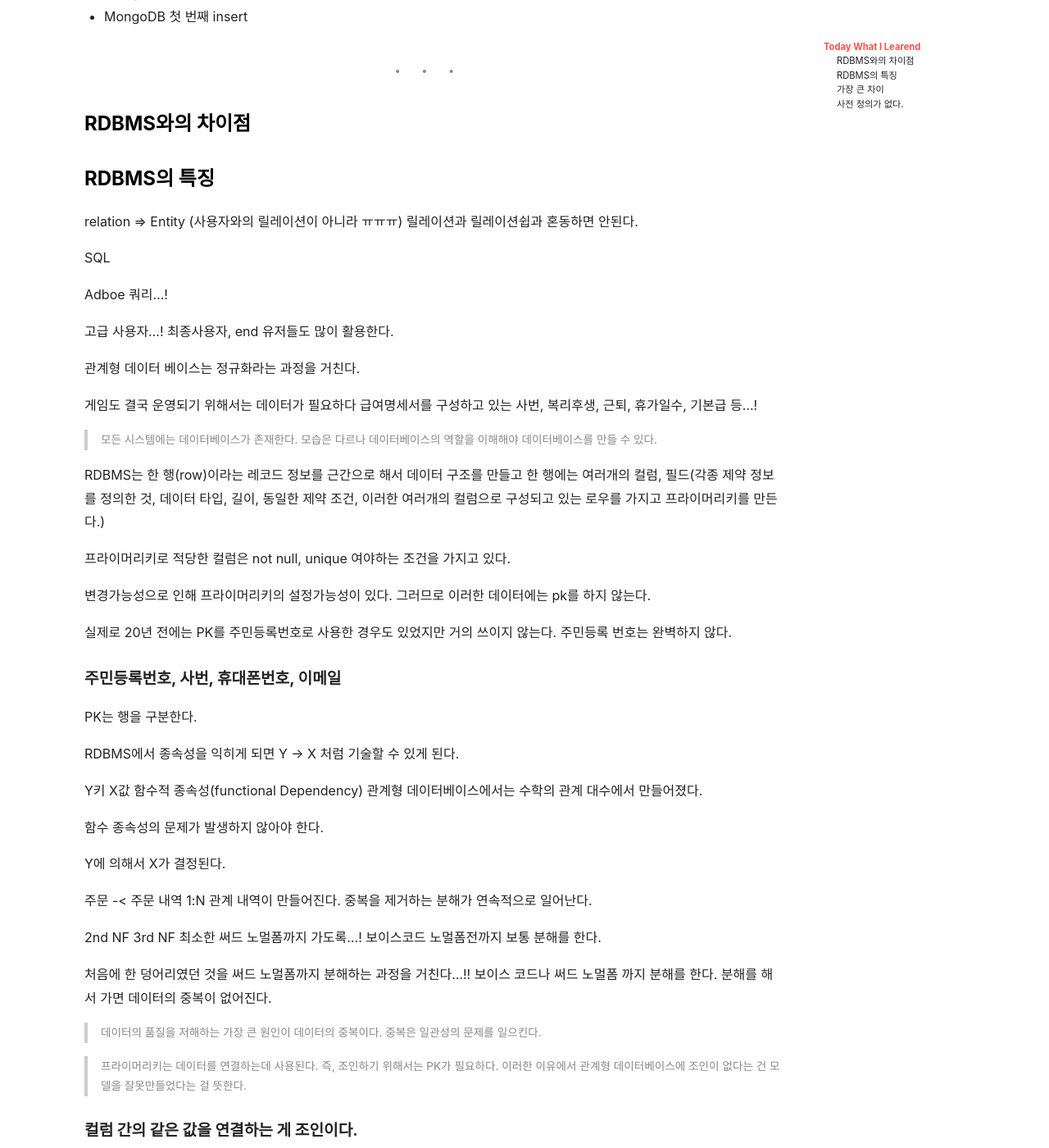
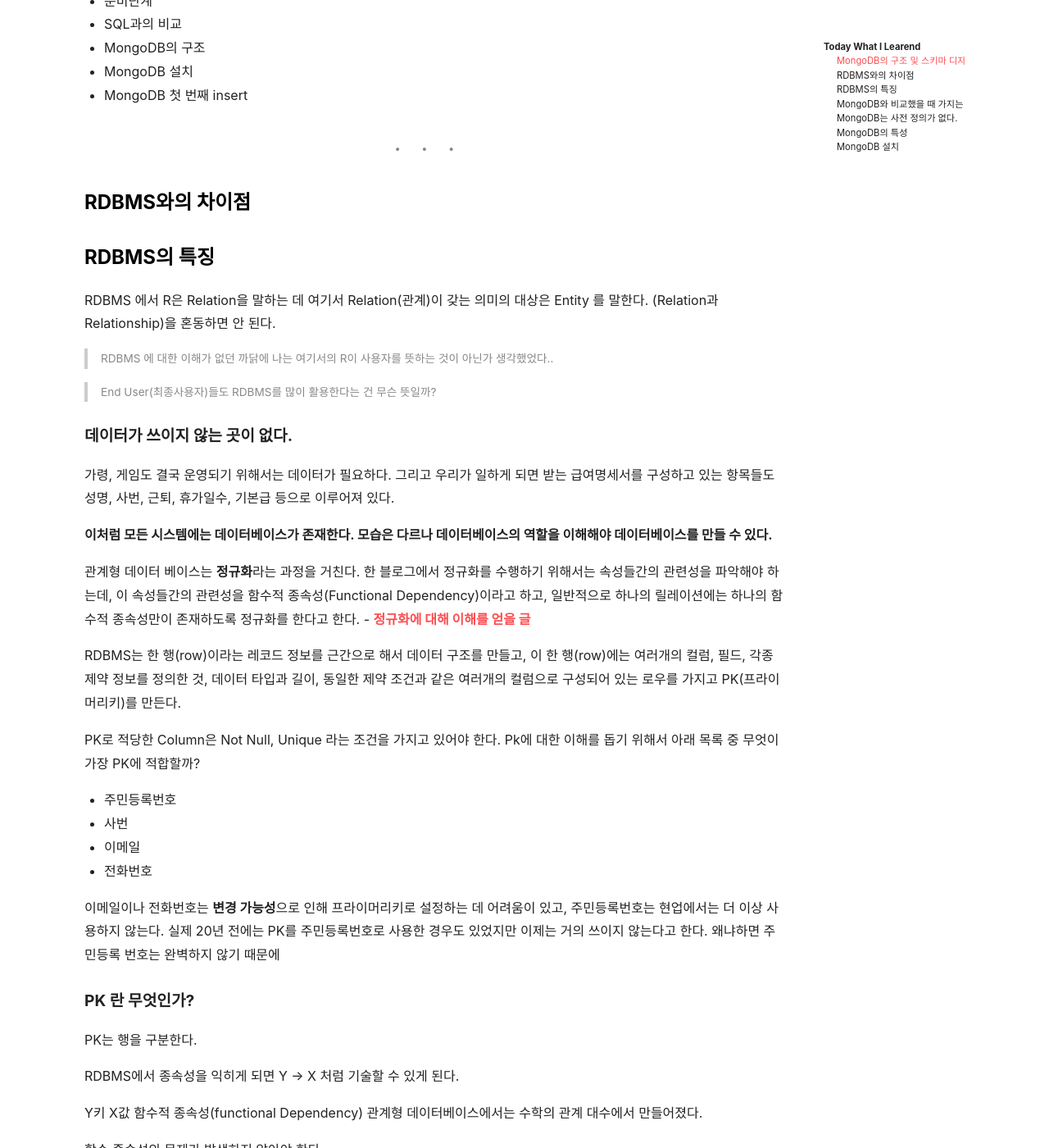
Before and after one commit to mchaemil/mchaemil.github.io, a Jekyll site: the page built from _posts/2019-12-24-DB-nosql-what-is-the-nosql-and-mongodb.md, in a window 1280 px wide and 1400 px high, scrolled down 1166 px. Shown: the whole window at 82% size. Built offline with Jekyll 4.4.1, drawn with Linux system fonts in a browser that asks for light colours; nearby versions of some CDN libraries; comment, search, counter and statistics services are not loaded; some of the changed text lies outside the part shown.

Commit message:
update post

````diff
--- a/_posts/2019-12-24-DB-nosql-what-is-the-nosql-and-mongodb.md
+++ b/_posts/2019-12-24-DB-nosql-what-is-the-nosql-and-mongodb.md
@@ -19,7 +19,11 @@ MongoDB
 
 도큐먼트(document)의 데이터 구조는 한 개 이상의 key-value 쌍으로 되어 있다.
 
-MongoDB의 구조
+### MongoDB의 구조 및 스키마 디자인
+
+MongoDB는 하나의 서버에 Database를 여러개 가지고 있을 수 있고, 각 Database 는 여러개의 collection이 있으며, collection 내부에는 document들이 있다.
+
+
 
 ```
 <SERVER>
@@ -43,8 +47,8 @@ MongoDB의 구조
 
 - 준비단계
 - SQL과의 비교
--
-- MongoDB 환경설정
+- MongoDB의 구조
+- MongoDB 설치
 - MongoDB 첫 번째 insert
 
 ---
@@ -55,44 +59,41 @@ MongoDB의 구조
 
 ### RDBMS의 특징
 
+RDBMS 에서 R은 Relation을 말하는 데 여기서 Relation(관계)이 갖는 의미의 대상은 Entity 를 말한다. (Relation과 Relationship)을 혼동하면 안 된다.
+> RDBMS 에 대한 이해가 없던 까닭에 나는 여기서의 R이 사용자를 뜻하는 것이 아닌가 생각했었다..
 
-relation => Entity (사용자와의 릴레이션이 아니라 ㅠㅠㅠ)
-릴레이션과 릴레이션쉽과 혼동하면 안된다.
-
-SQL
-
-Adboe 쿼리...!
-
-고급 사용자...!
-최종사용자, end 유저들도 많이 활용한다.
-
-관계형 데이터 베이스는 정규화라는 과정을 거친다.
+> End User(최종사용자)들도 RDBMS를 많이 활용한다는 건 무슨 뜻일까?
 
 
 
-게임도 결국 운영되기 위해서는 데이터가 필요하다
-급여명세서를 구성하고 있는
-사번, 복리후생, 근퇴, 휴가일수, 기본급 등...!
 
-> 모든 시스템에는 데이터베이스가 존재한다. 모습은 다르나 데이터베이스의 역할을 이해해야 데이터베이스를 만들 수 있다.
+#### 데이터가 쓰이지 않는 곳이 없다.
 
-RDBMS는 한 행(row)이라는 레코드 정보를 근간으로 해서
-데이터 구조를 만들고
-한 행에는 여러개의 컬럼, 필드(각종 제약 정보를 정의한 것, 데이터 타입, 길이, 동일한 제약 조건, 이러한 여러개의 컬럼으로 구성되고 있는 로우를 가지고 프라이머리키를 만든다.)
+가령, 게임도 결국 운영되기 위해서는 데이터가 필요하다.
+그리고 우리가 일하게 되면 받는 급여명세서를 구성하고 있는 항목들도 성명, 사번, 근퇴, 휴가일수, 기본급 등으로 이루어져 있다.
 
-프라이머리키로 적당한 컬럼은 not null, unique 여야하는 조건을 가지고 있다.
+**이처럼 모든 시스템에는 데이터베이스가 존재한다. 모습은 다르나 데이터베이스의 역할을 이해해야 데이터베이스를 만들 수 있다.**
 
 
 
-변경가능성으로 인해 프라이머리키의 설정가능성이 있다.
-그러므로 이러한 데이터에는 pk를 하지 않는다.
+관계형 데이터 베이스는 **정규화**라는 과정을 거친다. 한 블로그에서 정규화를 수행하기 위해서는 속성들간의 관련성을 파악해야 하는데, 이 속성들간의 관련성을 함수적 종속성(Functional Dependency)이라고 하고, 일반적으로 하나의 릴레이션에는 하나의 함수적 종속성만이 존재하도록 정규화를 한다고 한다. - [정규화에 대해 이해를 얻을 글](https://yaboong.github.io/database/2018/03/09/database-anomaly-and-functional-dependency/)
 
 
-실제로 20년 전에는 PK를 주민등록번호로 사용한 경우도 있었지만 거의 쓰이지 않는다. 주민등록 번호는 완벽하지 않다.
+RDBMS는 한 행(row)이라는 레코드 정보를 근간으로 해서 데이터 구조를 만들고, 이 한 행(row)에는 여러개의 컬럼, 필드, 각종 제약 정보를 정의한 것, 데이터 타입과 길이, 동일한 제약 조건과 같은 여러개의 컬럼으로 구성되어 있는 로우를 가지고 PK(프라이머리키)를 만든다.
+
+PK로 적당한 Column은 Not Null, Unique 라는 조건을 가지고 있어야 한다.
+Pk에 대한 이해를 돕기 위해서 아래 목록 중 무엇이 가장 PK에 적합할까?
+- 주민등록번호
+- 사번
+- 이메일
+- 전화번호
 
 
-#### 주민등록번호, 사번, 휴대폰번호, 이메일
+이메일이나 전화번호는 **변경 가능성**으로 인해 프라이머리키로 설정하는 데 어려움이 있고, 주민등록번호는 현업에서는 더 이상 사용하지 않는다.
+실제 20년 전에는 PK를 주민등록번호로 사용한 경우도 있었지만 이제는 거의 쓰이지 않는다고 한다. 왜냐하면 주민등록 번호는 완벽하지 않기 때문에
 
+
+#### PK 란 무엇인가?
 
 PK는 행을 구분한다.
 
@@ -157,91 +158,51 @@ PK와 FK를 활용해서 연결하는 게 조인이다.
 
 Foreign Key에 인덱스가 안 걸려 있다면
 
-> 관게형 데이터베이스는 조인을 안하는 경우가 없다
-데이터를 보기 위해서는 데이터를 다 보아야 한다.
+> 관게형 데이터베이스는 조인을 안하는 경우가 없다. 조인을 하지 않은 경우가 있다면 그것은 모델링을 잘못한 것이다. RDBMS에서 데이터를 보기 위해서는 테이블간의 연결을 다 보아야 한다.
 
 
 #### 주문서 데이터를 분리하는 게 노말라이제이션
 
+하나의 주문서가 주어질 경우, 여기서 발생할 수 있는 중복의 문제를 해결하는 게 노말라이제이션이다.
+하나의 주문서에 여러가지 상품이 담긴다면..! 데이터의 중복을 막기 위해서 테이블을 분리해서 중복을 제거해야 한다.
 
 
 
 #### 트랜잭션..
 
-쪼개지면... 탈이 난다.
-가령, 이체를 한 경우
-예금과 인출
+> 트랜잭션에 대한 이해를 적기
 
 
-#### 롤백이라는 용어를 알았다면 트랜잭션을 이해했다는 것
-ROllBACK은 트랜잭션을 뒤로 돌리는 것이다.
-DML을 사용하기 이전의 행위로 돌리는 것을 ROLLBACK이다.
-
-데이터의 일관성의 문제가 발생했을 때 ROLLBACK을 한다.
+#### ROllBACK이라는 용어를 알았다면 트랜잭션을 이해했다는 것
+ROllBACK 은 트랜잭션을 뒤로 돌리는 것이다. 즉, DML을 사용하기 이전의 행위로 돌리는 것이 ROLLBACK이다. ROllBACK은 주로 데이터 일관성의 문제가 발생했을 때 사용한다.
 
 
-#### 데이터의 일관성
-원래 상태로 돌려놓는 매커니즘이 트랜잭션이다...
-이러한 트랜잭션의 관리가 매우 중요한데
 
+#### 장바구니에 담은 상품조차도 분석을 위해서 DB에 넣는 요즘
 
-#### 장바구니를 분석해야 해서 디비에 넣는다.
-
-
-현업에서는 오토 커밋을 쓰지 않는다.
-오토커밋은 DML을 입력하면 바로 데이터가 들어가는 것을 일컫는다.
+현업에서는 Auto Commit(오토 커밋)을 쓰지 않는다. 오토커밋은 DML을 입력하면 바로 데이터가 들어가는 것을 일컫는다.
 
 
 복수의 값을 갖는 경우에는 노말라이제이션을 했는데
 문서의 경우에는 그냥 집어넣을 수 있다.
 
 
-관계형 데이터베이스를 쓰는 경우에는 조인을 안 해도 된다.
 
 
 
-모델을 설계할 때 분리해야 한다.
+### MongoDB와 비교했을 때 가지는 차이
+관계형 데이터베이스는 N:N이 안되지만, NoSQL은 N:N이 된다. 관계형 데이터베이스에서 N:N 을 사용하기 위해서는 테이블을 연결하는 테이블인, 관계 엔티티(Associative Entity) 가운데 있어야 한다.
 
-
-네프 구조를 만들어서 쓸 수 있다.
+> 관계형 데이터베이스는 N:N을 위해선 가운데 하나를 거쳐야 한다.
+> 관계형 데이터베이스를 쓰는 경우에는 잘 설계한다면 조인을 쓰지 않을 수도 있다. 이 지점으로 인해 웹 개발을 빠르게 할 수 있는 이점이 있는 게 아닐까? 얼른 웹 애플리케이션을 만들어보고 싶다.!
 
 
 
-### 가장 큰 차이
-관계형 데이터 베이스는 다대다가 안되지만
-NoSQL은 다대다가 된다.
+### MongoDB는 사전 정의가 없다.
 
-관계형 데이터 베이스는 거쳐야 한다.
-가운데 테이블 하나가 껴야 하는데, 이 녀석을
-어소세이티브 Entity 라고 한다. 연관 엔티티...!
+document의 묶음을 collection 이라고 한다. MongoDB으 document는 스키마가 없다보니 제약이 없다. 가령, 서로 다른 구조의 키를 가지고 있어도 문제가 없다.
 
-
-
-
-### 사전 정의가 없다.
-
-이것에 대한 묶음을 collection
-스키마가 없다보니 제약이 없다.
-
-
-서로 다른 구조의 키를 가지고 있어도 문제가 없다.
-
-보통 일반적으로 쓸 떄 다 다
-
-개발할 때 더 편하다.
-그래서 상당히 빠르게 개발할 수 있다는 장점이 있다.
-스키마가 없음으로 인해 너무 자유롭다.
-통제가 잘 안된다.
-
-
-
-
-콜렉션은 도큐멘트의 묶음
-함수를 넘겨줄 때 제이슨 형식의 정보를 넘겨준다.
-컴마로 구성되어 있으면 and
-
-
-
+이러한 이점으로 인해 개발할 때 더 편하다. 이 때문에 상당히 빠르게 개발할 수 있다는 장점이 있다. 스키마가 없음으로 인해 너무 자유롭다.다만 통제가 잘 안된다.
 
 
 #### 인덱스를 쓰는 이유
@@ -249,28 +210,22 @@ NoSQL은 다대다가 된다.
 인덱스의 구조는 B-트리이다.
 
 
+### MongoDB의 특성
 
-#### Scale Up VS Scale Down
+#### Scale Up VS Scale Out
 
-스케일 아웃을 했을 때는
-Sharding 샤딩이 필요하다
-데이터를 내가 인서트를 합니다.
+Scale Out을 했을 때는 Sharding 샤딩이 필요하다. Sharding(샤딩)은 분산데이터베이스를 구현할 때 사용하는 방법이며, Sharding을 통해서 옆으로 계속 확장할 수 있다.
 
-분산데이터베이스를 구현할 때 사용하는 방법
-그래야 옆으로 계속 확장할 수 있다.
-
-Shard1, Shard2, Shard3
+**Shard1, Shard2, Shard3**
 
 
-몽고디비는 스케일 아웃하기에 좋은 구조를 가지고 있다.
+몽고디비는 Scale Out하기에 좋은 구조를 가지고 있다.
 
-문서의 구조가 내포형이라면
-문서형 데이터베이스를 쓰는 게 좋다.
-관계형 DB보다 훨씬 큰 특징을 지니고 있다.
+데이터의 구조가 내포형이라면,(카탈로그 형태라면) 문서형 데이터베이스를 쓰는 게 좋다.이 지점에서는 관계형 DB보다 훨씬 큰 이점을 지니고 있다.
 
 
-#### 서버 환경이 대부분이 리눅스이다..
-...! 그래서 리눅스를 쓰는 것을 추천한다.
+
+### MongoDB 설치
 
 
 환경변수 설정하기
@@ -284,6 +239,20 @@ mongo.exe  실행하기 그러면 > 가 뜸
 만들어진다.!
 
 기본적으로 필요한 시스템 데이터베이스이다.
+
+
+
+```mermaid
+graph TB;
+    A[MongoDB Community Server ver.3.6 다운로드 받고 설치]
+    B[환경변수 설정하기]
+    C[C:\data\db 경로에 mongod를 통해서 실행 후]
+    D[MongoDB의 작업을 저장 폴더를 생성하고, 또 하나의 프롬프트를 사용해서 해당 경로에서 mongo 를 실행]
+    A--yes-->B;
+    B--yes-->C;
+    C--yes-->D;
+
+```
 
 
 
````
